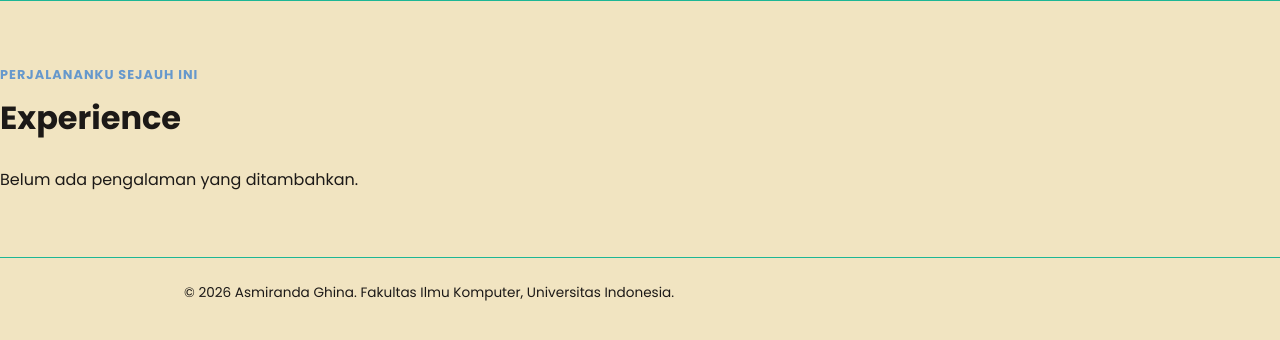
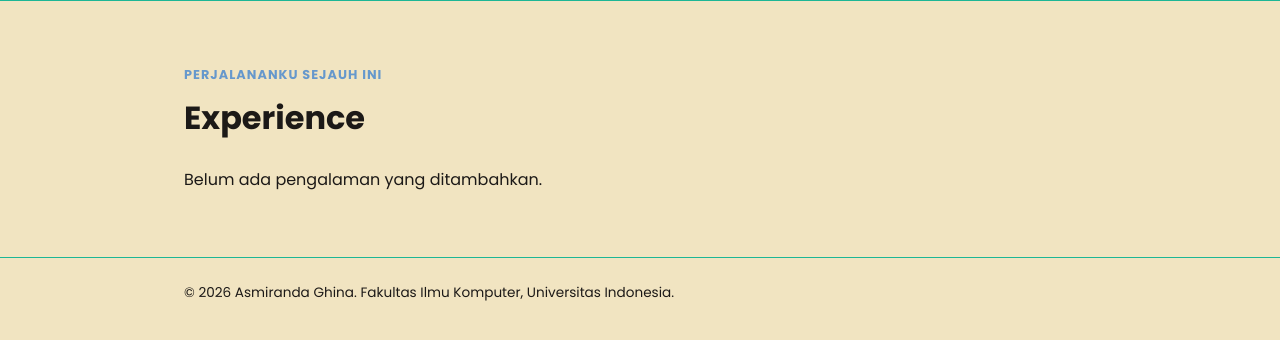
Before and after one commit to asmirandaghina/myportofolio, a Django app: page /experience/ in a window 1280 px wide. Shown: the part 74-414 px from the top of the page. Run offline with Django 5.2, Linux system fonts and the light colour scheme; data that the repository does not hold is empty.

Commit message:
Perbaikan grid laman experience

```diff
--- a/static/css/style.css
+++ b/static/css/style.css
@@ -255,7 +255,7 @@ h1, .brand {
 
 .experience-card {
     padding: 1.25rem;
-    background-color: #fff;
+    background-color: #f1e4c1;
     border: 1px solid var(--line);
     border-radius: var(--radius);
 }
--- a/templates/experience.html
+++ b/templates/experience.html
@@ -22,7 +22,7 @@
 
     <main>
        <section class = "experience-section" id = "experience">
-        <div class=""container>
+        <div class="container">
             <p class = "section-kicker">Perjalananku sejauh ini</p>
             <h1>Experience</h1>
 
```
